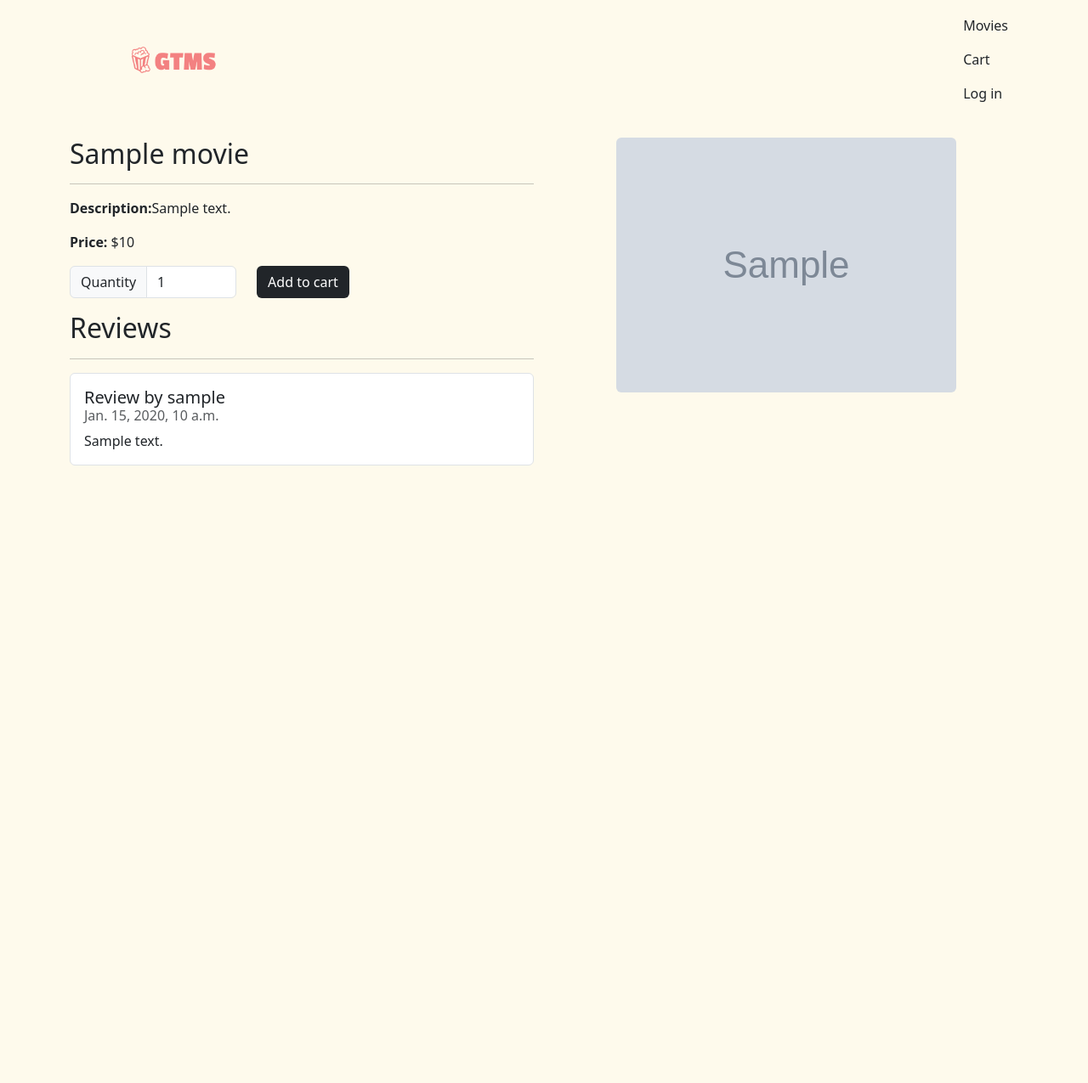
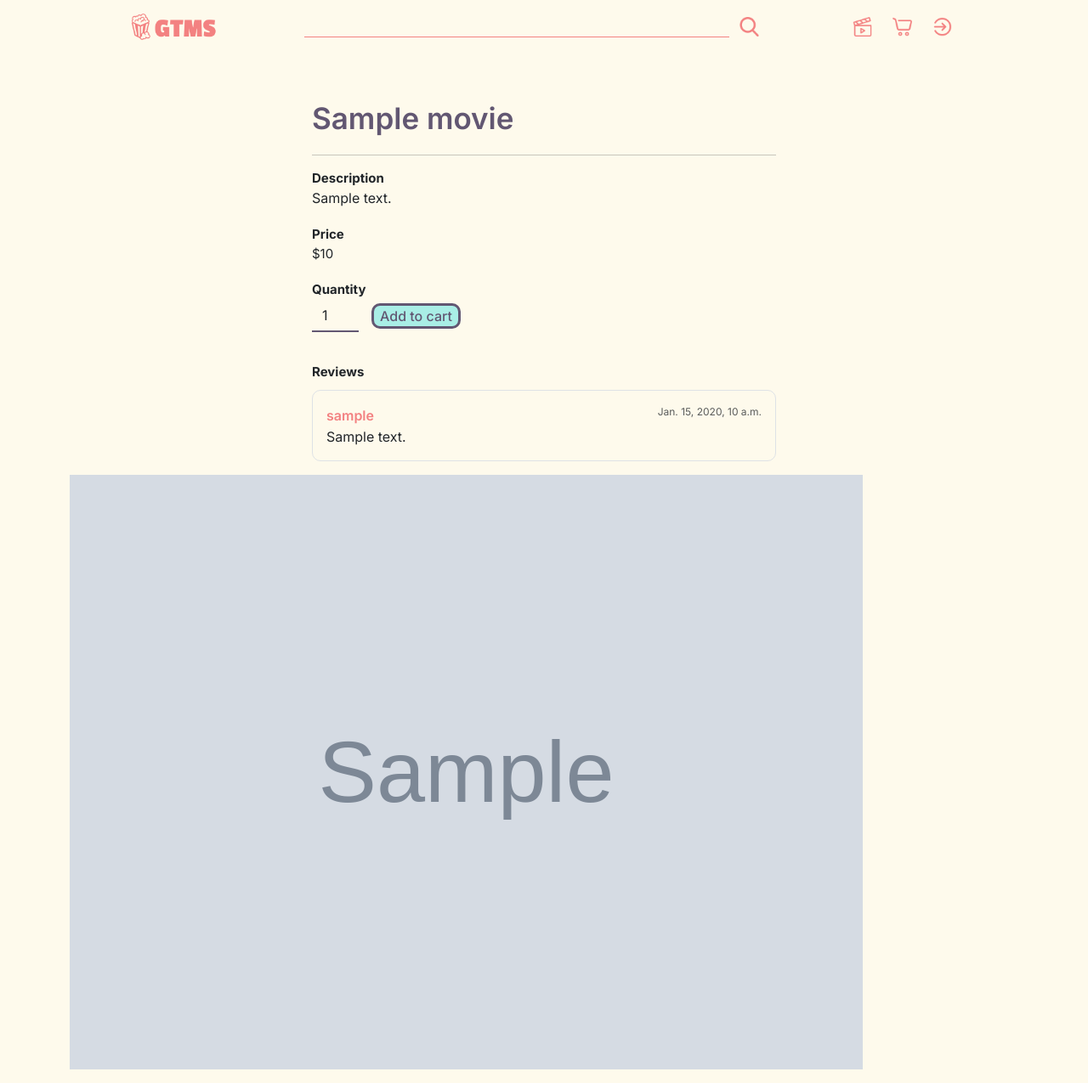
Before and after one commit to j00b33/moviesstore, a Django app: template movies/templates/movies/show.html in a window 1280 px wide. Shown: the whole page at 85% size. Before the commit the page ends 548 px from the top, so only its background shows below. Run offline with Django 5.2, Linux system fonts and the light colour scheme; the template is opened without the code that fills it: most values are stand-ins (such as "Sample title", 1, 10 or a date in 2020); grey boxes marked "Sample" are stand-in pictures; some libraries are stand-ins or nearby versions; some web fonts are replaced.

Commit message:
CSS Update #2

```diff
--- a/accounts/templates/accounts/Login.html
+++ b/accounts/templates/accounts/Login.html
@@ -1,4 +1,4 @@
-{% extends 'base.html' %} {% block content %}
+{% extends 'base.html' %} {% block content %} {% load static %}
 <div class="divisionWrapper">
   <div class="logsignWrapper">
     <div id="logintitle">Welcome!</div>
@@ -48,13 +48,11 @@
   <div class="rightWrapper">
     <div>
       <img
-        src="/static/img/popcorn.png"
+        src="{% static 'img/popcorn.png' %}"
         style="margin-right: 300px; height: 400px"
-        alt="Popcorn"
       />
     </div>
     <div class="largeName">GT Movie Store</div>
   </div>
 </div>
-
 {% endblock content %}
--- a/accounts/templates/accounts/signup.html
+++ b/accounts/templates/accounts/signup.html
@@ -1,4 +1,4 @@
-{% extends 'base.html' %} {% block content %}
+{% extends 'base.html' %} {% block content %} {% load static %}
 <div class="divisionWrapper">
   <div class="logsignWrapper">
     <!-- <div class="container"> -->
@@ -38,9 +38,8 @@
   <div class="rightWrapper">
     <div>
       <img
-        src="/static/img/popcorn.png"
+        src="{% static 'img/popcorn.png' %}"
         style="margin-right: 300px; height: 400px"
-        alt="Popcorn"
       />
     </div>
     <div class="largeName">GT Movie Store</div>
--- a/accounts/views.py
+++ b/accounts/views.py
@@ -21,12 +21,12 @@ def login(request):
             password = request.POST['password']
         )
         if user is None:
-            template_data['error'] = 'The username or password is incorrect.'
+            template_data['error'] = '* The username or password is incorrect.'
             return render(request, 'accounts/login.html',
                 {'template_data': template_data})
         else:
             auth_login(request, user)
-            return redirect('accounts.login')
+            return redirect('home.index')
 
 def signup(request):
     template_data = {}
--- a/movies/templates/movies/show.html
+++ b/movies/templates/movies/show.html
@@ -1,41 +1,62 @@
 {% extends 'base.html' %} {% block content %} {% load static %}
-<div class="p-3">
+<div class="p-3" style="margin-top:30px; font-family:Inter">
   <div class="container">
     <div class="row mt-3">
       <div class="col-md-6 mx-auto mb-3">
-        <h2>{{ template_data.movie.name }}</h2>
+
+        <div class="movieDetailTitle">{{ template_data.movie.name }}</div>
         <hr />
-        <p><b>Description:</b>{{template_data.movie.description}}</p>
-        <p><b>Price:</b> ${{template_data.movie.price}}</p>
+
+        <div class="infoBox">
+          <div class="infoText">Description</div>
+          <div>{{template_data.movie.description}}</div>
+        </div>
+
+        <div class="infoBox">
+          <div class="infoText" >Price</div>
+          <div class="description">${{template_data.movie.price}}</div>
+        </div>
+
+
+
        <p class="card-text">
           <form method="post"
             action="{% url 'cart.add' id=template_data.movie.id %}">
             <div class="row">
               {% csrf_token %}
               <div class="col-auto">
-                <div class="input-group col-auto">
-                  <div class="input-group-text">Quantity
-                    </div>
-                  <input type="number" min="1" max="10"
-                    class="form-control quantity-input"
-                    name="quantity" value="1">
+                <div class="infoBox">
+                  <div class="infoText">Quantity</div>
+
+                  <div class="infoInner">
+                    <input type="number" min="1" max="10"
+                      class="form-control quantity-input"
+                      name="quantity" value="1">
+
+                    <button class="submitBtn" style="width: 105px;height: 30px"
+                      type="submit">Add to cart</button>
+                  </div>
                 </div>
               </div>
-              <div class="col-auto">
-                <button class="btn bg-dark text-white"
-                  type="submit">Add to cart</button>
-              </div>
+
             </div>
           </form>
         </p>
-        <h2>Reviews</h2>
-        <hr />
+
+
+        <div class="infoText">Reviews</div>
         <ul class="list-group">
           {% for review in template_data.reviews %}
           <li class="list-group-item pb-3 pt-3">
-            <h5 class="card-title">Review by {{ review.user.username }}</h5>
-            <h6 class="card-subtitle mb-2 text-muted">{{ review.date }}</h6>
+
+            <div class="reviewHeader">
+              <div class="card-title" style="font-size: 16px; font-weight: 600; color:#f38181">{{ review.user.username }}</div>
+              <div class="card-subtitle mb-2 text-muted" style="font-size: 12px;">{{ review.date }}</div>
+            </div>
+
             <p class="card-text">{{ review.comment }}</p>
+
+
             {% if user.is_authenticated and user == review.user %}
             <a
               class="btn btn-primary"
@@ -51,20 +72,19 @@
           </li>
           {% endfor %}
         </ul>
+
+
         {% if user.is_authenticated %}
         <div class="container mt-4">
-          <div class="row justify-content-center">
-            <div class="col-12">
-              <div class="card shadow p-3 mb-4 rounded">
                 <div class="card-body">
-                  <b class="text-start">Create a review </b><br /><br />
+
                   <form
                     method="POST"
                     action="{% url 'movies.create_review' id=template_data.movie.id %}"
                   >
                     {% csrf_token %}
                     <p>
-                      <label for="comment">Comment:</label>
+                      <label for="comment">Add a review</label>
                       <textarea
                         name="comment"
                         required
@@ -73,24 +93,24 @@
                       ></textarea>
                     </p>
                     <div class="text-center">
-                      <button type="submit" class="btn bg-dark text-white">
-                        Add Review
+                      <button type="submit" class="submitBtn">
+                        Post
                       </button>
                     </div>
                   </form>
                 </div>
-              </div>
-            </div>
-          </div>
         </div>
         {% endif %}
+
+
       </div>
-      <div class="col-md-6 mx-auto mb-3 text-center">
+      <!-- <div class="col-md-6 mx-auto mb-3 text-center"> -->
         <img
           src="{{ template_data.movie.image.url }}"
-          class="rounded img-card-400"
+          class="rounded img-card-300"
+          style="height: 700px; width: auto; object-fit: cover;"
         />
-      </div>
+      <!-- </div> -->
     </div>
   </div>
 </div>
--- a/moviesstore/static/css/style.css
+++ b/moviesstore/static/css/style.css
@@ -14,10 +14,6 @@ body {
   padding-left: 150px;
   padding-top: 10px;
 }
-<<<<<<< HEAD
-.bg-dark {
-  background-color: #121010 !important;
-=======
 
 .naviagorDiv {
   font-size: 12pt;
@@ -27,10 +23,11 @@ body {
   display: flex;
   flex-direction: row;
   align-items: center;
-  justify-content: space-between;
+  margin-right: 80px;
+}
 
-  width: 120px;
->>>>>>> b16a536493f6ba5fd792f7649b3ebfce663a0d2d
+.navicons {
+  margin-right: 10px;
 }
 
 .divisionWrapper {
@@ -200,3 +197,177 @@ body {
 
   background-color: #fefaec;
 }
+
+.searchWrapper {
+  display: flex;
+  flex-direction: row;
+  justify-content: center;
+  align-items: center;
+}
+
+.searchInput {
+  border: none;
+  border-bottom: 1px solid #f38181;
+  width: 500px;
+  background-color: #fefaec;
+  outline: none;
+}
+
+/* Movie List =================> */
+
+.pageTitle {
+  font-size: 40pt;
+  font-family: "Passion One";
+  color: #f38181;
+
+  display: flex;
+  flex-direction: row;
+  justify-content: center;
+
+  margin-top: 40px;
+  margin-bottom: 30px;
+}
+
+.moviesWrapper {
+  display: flex;
+  flex-direction: row;
+  align-items: center;
+  justify-content: center;
+
+  flex-wrap: wrap;
+  gap: 10px;
+}
+
+.movieCard {
+  width: 200px;
+  height: 300px;
+
+  display: flex;
+  flex-direction: column;
+  justify-content: space-between;
+  align-items: center;
+
+  margin-right: 10px;
+  margin-left: 10px;
+
+  border: 3px solid #625772;
+  border-radius: 13px;
+  background-color: #fefaec;
+
+  padding: 10px;
+}
+
+.movieName {
+  font-family: "Inter";
+  font-size: 16px;
+  font-weight: 600;
+
+  width: 170px;
+  color: #625772;
+
+  text-decoration: none;
+}
+
+.movieCard:hover {
+  border: 3px solid #f38181;
+  box-shadow: 10px 10px 2px 1px #dfb2b2;
+  transition: 0.4s;
+}
+
+.movieName:hover {
+  color: #f38181;
+  transition: 0.4s;
+}
+
+/* Movie Show Page ======================> */
+.movieDetailWrapper {
+  display: flex;
+  flex-direction: column;
+  align-items: center;
+}
+
+.innerWrapper {
+  display: flex;
+  flex-direction: row;
+  justify-content: space-between;
+  align-items: center;
+
+  background-color: green;
+}
+
+.movieDetailTitle {
+  font-size: 35px;
+  font-family: "Inter";
+  font-weight: 600;
+  color: #625772;
+}
+
+.infoBox {
+  display: flex;
+  flex-direction: column;
+
+  margin-bottom: 20px;
+}
+
+.infoInner {
+  width: 175px;
+
+  display: flex;
+  flex-direction: row;
+  justify-content: space-between;
+  align-items: center;
+}
+
+.quantity-input {
+  width: 55px;
+  border: none;
+  border-bottom: 2px solid #625772;
+  background-color: #fefaec;
+  border-radius: 0px;
+}
+
+.infoText {
+  font-size: 15px;
+  font-weight: 700;
+}
+
+.description {
+  font-size: 15px;
+}
+
+.submitBtn {
+  display: flex;
+  flex-direction: row;
+  justify-content: center;
+  align-items: center;
+
+  border: 3px solid #625772;
+  border-radius: 10px;
+  background-color: #a9eee6;
+
+  color: #625772;
+  font-weight: 500;
+}
+
+.submitBtn:hover {
+  color: #a9eee6;
+  border: 3px solid #a9eee6;
+  background-color: #625772;
+  transition: 0.4s;
+}
+
+.list-group {
+  margin-top: 10px;
+  border-radius: 10px;
+}
+
+.list-group-item {
+  background-color: #fefaec;
+}
+
+.reviewHeader {
+  display: flex;
+  flex-direction: row;
+  justify-content: space-between;
+  align-items: center;
+}
--- a/moviesstore/templates/base.html
+++ b/moviesstore/templates/base.html
@@ -56,19 +56,38 @@
           <img src="{% static 'img/logo.png' %}" alt="logo" height="40" />
         </a>
 
-        <div class="navbar-nav ms-auto navbar-ml naviagorDiv">
-          <a class="nav-link me-4" href="{% url 'movies.index' %}">Movies</a>
+        <form method="GET">
+          <div class="input-group searchWrapper">
+            <input type="text" class="searchInput" name="search" />
+            <button class="btn" type="submit">
+              <img src="{% static 'img/search.png' %}" style="height: 23px" />
+            </button>
+          </div>
+        </form>
 
-        <a class="nav-link me-4" href="{% url 'cart.index' %}">Cart</a>
+        <div class="navbar-nav navbar-ml naviagorDiv">
+          <a class="nav-link me-4 navicons" href="{% url 'movies.index' %}">
+            <img src="{% static 'img/movies.png' %}" style="height: 23px" />
+          </a>
+          <a class="nav-link me-4 navicons" href="{% url 'cart.index' %}">
+            <img src="{% static 'img/cart.png' %}" style="height: 23px" />
+          </a>
 
           {% if user.is_authenticated %}
-          <a class="nav-link"
-              href="{% url 'accounts.orders' %}">Orders
+          <a class="nav-link navicons" href="{% url 'accounts.orders' %}">
+            <img
+              src="{% static 'img/order.png' %}"
+              style="height: 23px; margin-right: 10px"
+            />
           </a>
-          <a class="nav-link" href="{% url 'accounts.logout' %}"
-            >Logout ({{user.username }})</a>
+          <!-- <div class="navicons">Welocome, {{user.username }}!</div> -->
+          <a class="nav-link navicons" href="{% url 'accounts.logout' %}">
+            <img src="{% static 'img/logout.png' %}" style="height: 23px" />
+          </a>
           {% else %}
-          <a class="nav-link" href="{% url 'accounts.login' %}">Log in</a>
+          <a class="nav-link navicons" href="{% url 'accounts.login' %}">
+            <img src="{% static 'img/login.png' %}" style="height: 23px" />
+          </a>
           {% endif %}
         </div>
       </div>
```
Also changed, not shown: movies/templates/movies/index.html (+28 -42 lines), db.sqlite3, moviesstore/static/img/cart.png (added), moviesstore/static/img/login.png (added), moviesstore/static/img/logout.png (added), moviesstore/static/img/movies.png (added), moviesstore/static/img/order.png (added), moviesstore/static/img/search.png (added), 1 other file.
